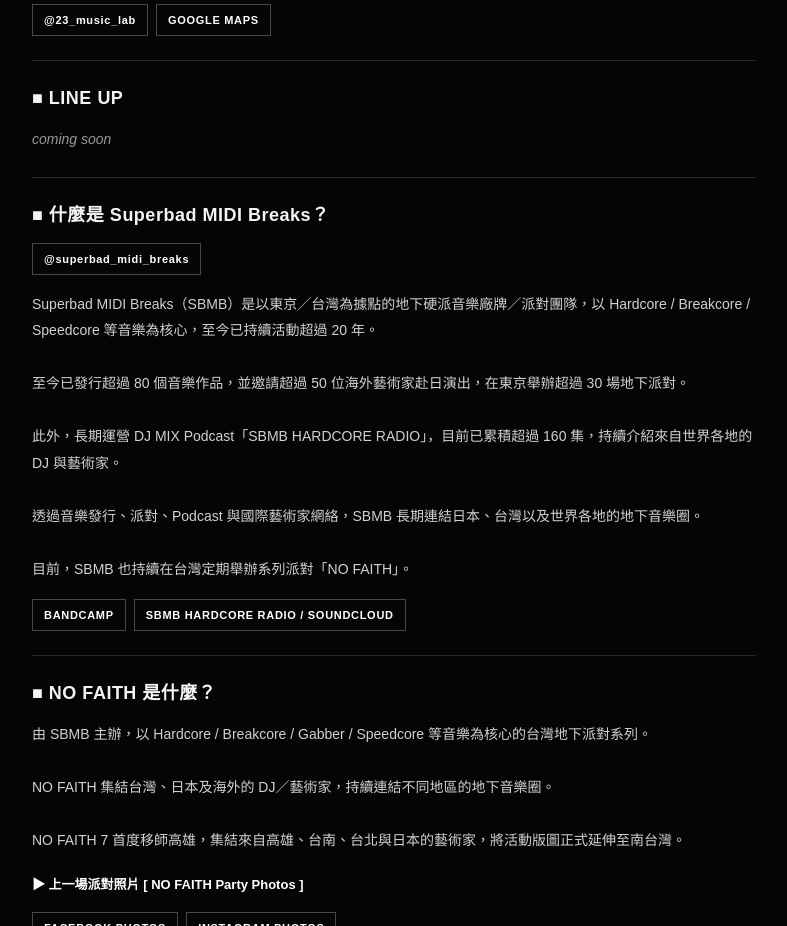
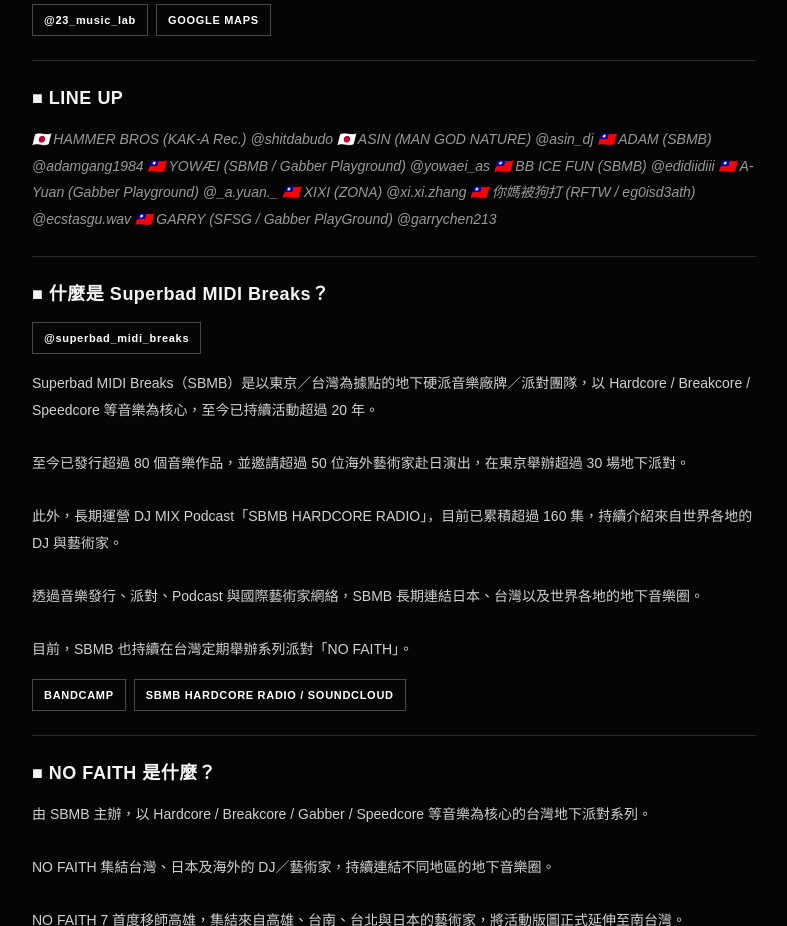
Before and after one commit to adamsbmb0825-png/nf7-reservation, a plain HTML site: page index.html in a window 1280 px wide. Shown: the part 1320-2246 px from the top of the page, without its empty margins (246-1033 px from the left). Drawn offline with Linux system fonts and the light colour scheme.

Commit message:
Update index.html

```diff
--- a/index.html
+++ b/index.html
@@ -824,7 +824,15 @@
       </h2>
 
       <p class="coming-soon">
-        coming soon
+        🇯🇵 HAMMER BROS (KAK-A Rec.) @shitdabudo
+        🇯🇵 ASIN (MAN GOD NATURE) @asin_dj
+        🇹🇼 ADAM (SBMB) @adamgang1984
+        🇹🇼 YOWÆI (SBMB / Gabber Playground) @yowaei_as
+        🇹🇼 BB ICE FUN (SBMB) @edidiidiii
+        🇹🇼 A-Yuan (Gabber Playground) @_a.yuan._
+        🇹🇼 XIXI (ZONA) @xi.xi.zhang
+        🇹🇼 你媽被狗打 (RFTW / eg0isd3ath) @ecstasgu.wav
+        🇹🇼 GARRY (SFSG / Gabber PlayGround) @garrychen213
       </p>
 
     </div>
```
